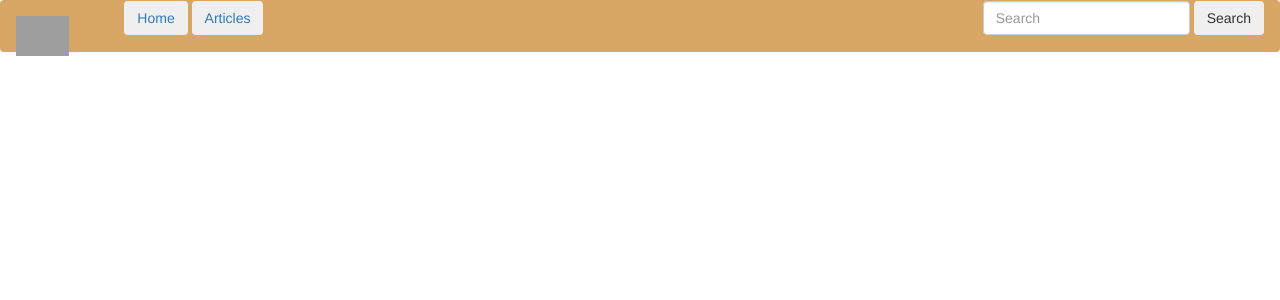
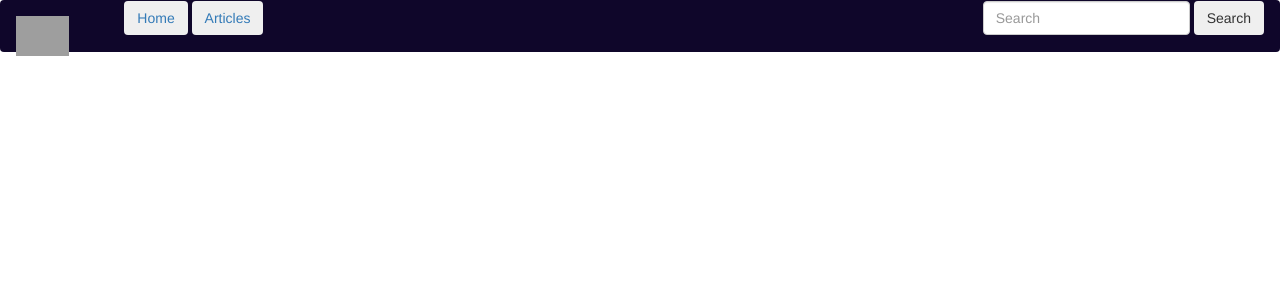
Before and after one commit to MutumaMutuma/NewsHighlight, a Flask app: template app/templates/base.html in a window 1280 px wide. Shown: the top 300 px of the page. Run offline with Flask 2, Linux system fonts and the light colour scheme; the template is opened without the code that fills it, so the values that code supplies are empty; some libraries are stand-ins or nearby versions; grey boxes are pictures that could not be loaded.

Commit message:
added a route

```diff
--- a/app/templates/index.html
+++ b/app/templates/index.html
@@ -11,7 +11,8 @@
         <div class="thumbnail">
             <li style="color:#3a4a84; list-style-type: none; font-size:20px;">{{item.name}}</li>
             <p>{{ item.description }}</p>
-            <button href="" style="background-color:#47b78c; border:1px solid black;" class="btn btn">Visit</button>
+            <a href="/articles/{{item.id}}&40">View Articles</a>
+            <button href="" style="background-color:#859DDB; border:1px solid black;" class="btn btn">Visit</button>
         </div>
        </div>
        {% endfor %}
--- a/app/templates/navbar.html
+++ b/app/templates/navbar.html
@@ -1,4 +1,4 @@
-<nav class="navbar navbar-light" style="background-color:#d8a665;">
+<nav class="navbar navbar-light navbar-fixed" style="background-color:#0F062A;">
   <a class="navbar-brand" href="#"> <img src="https://www.hibelia.com/sites/default/files/news.jpg" height="40px"> </a>
 
   <div class="collapse navbar-collapse" id="navbarSupportedContent">
```
